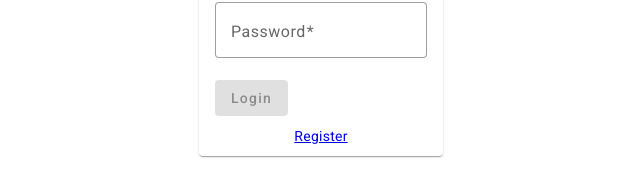
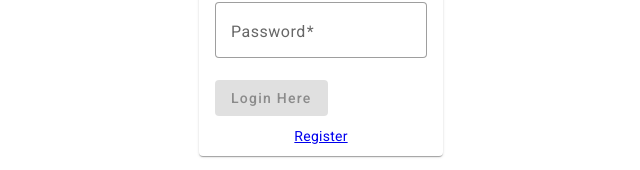
Before and after one commit to jaffarabbas/MEAN-Stack-Projects, an Angular app in the folder blog-app/client/: page /login in a window 1280 px wide. Shown: the part 384-554 px from the top of the page, without its empty margins (319-959 px from the left). Built offline with nearby package versions, Linux system fonts and the light colour scheme.

Commit message:
Update login.component.html

```diff
--- a/blog-app/client/src/app/components/login/login.component.html
+++ b/blog-app/client/src/app/components/login/login.component.html
@@ -18,7 +18,7 @@
             <mat-error *ngIf="loginForm.get('password')?.invalid">Please enter a password</mat-error>
           </mat-form-field>
           <br>
-          <button mat-raised-button color="primary" type="submit" [disabled]="loginForm.invalid">Login</button>
+          <button mat-raised-button color="primary" type="submit" [disabled]="loginForm.invalid">Login Here</button>
         </form>
       </mat-card-content>
       <a routerLink="/register">Register</a>
```
